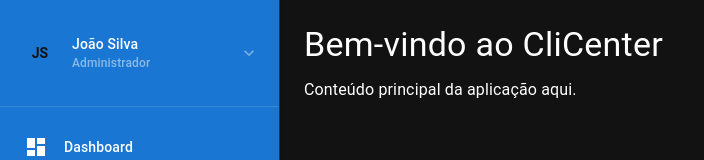
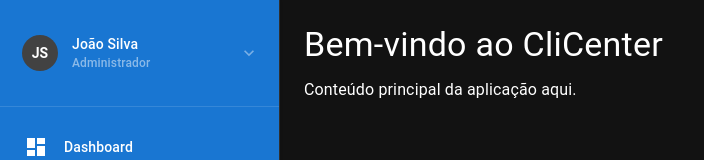
Before and after one commit to KlingerMatheus/Clicenter, a Next.js app: page / in a window 1280 px wide. Shown: the top 160 px of the page, without its empty margins (0-704 px from the left). Built offline with nearby package versions, Linux system fonts and the light colour scheme.

Commit message:
fix: adjust Avatar background and text color in Sidebar for better theme support

```diff
--- a/src/components/Sidebar.tsx
+++ b/src/components/Sidebar.tsx
@@ -127,11 +127,16 @@ const Sidebar: React.FC<SidebarProps> = ({ userType, open, onToggle, onThemeTogg
           >
             <ListItemIcon sx={{ minWidth: 40, display: 'flex', justifyContent: 'center' }}>
               <Avatar sx={{
-                bgcolor: theme.palette.primary.main,
+                bgcolor: theme.palette.mode === 'dark'
+                  ? theme.palette.grey[800]
+                  : theme.palette.primary.main,
                 width: 36,
                 height: 36,
                 fontSize: '0.875rem',
                 fontWeight: 600,
+                color: theme.palette.mode === 'dark'
+                  ? theme.palette.common.white
+                  : theme.palette.primary.contrastText,
               }}>
                 {userInfo.avatar}
               </Avatar>
```
